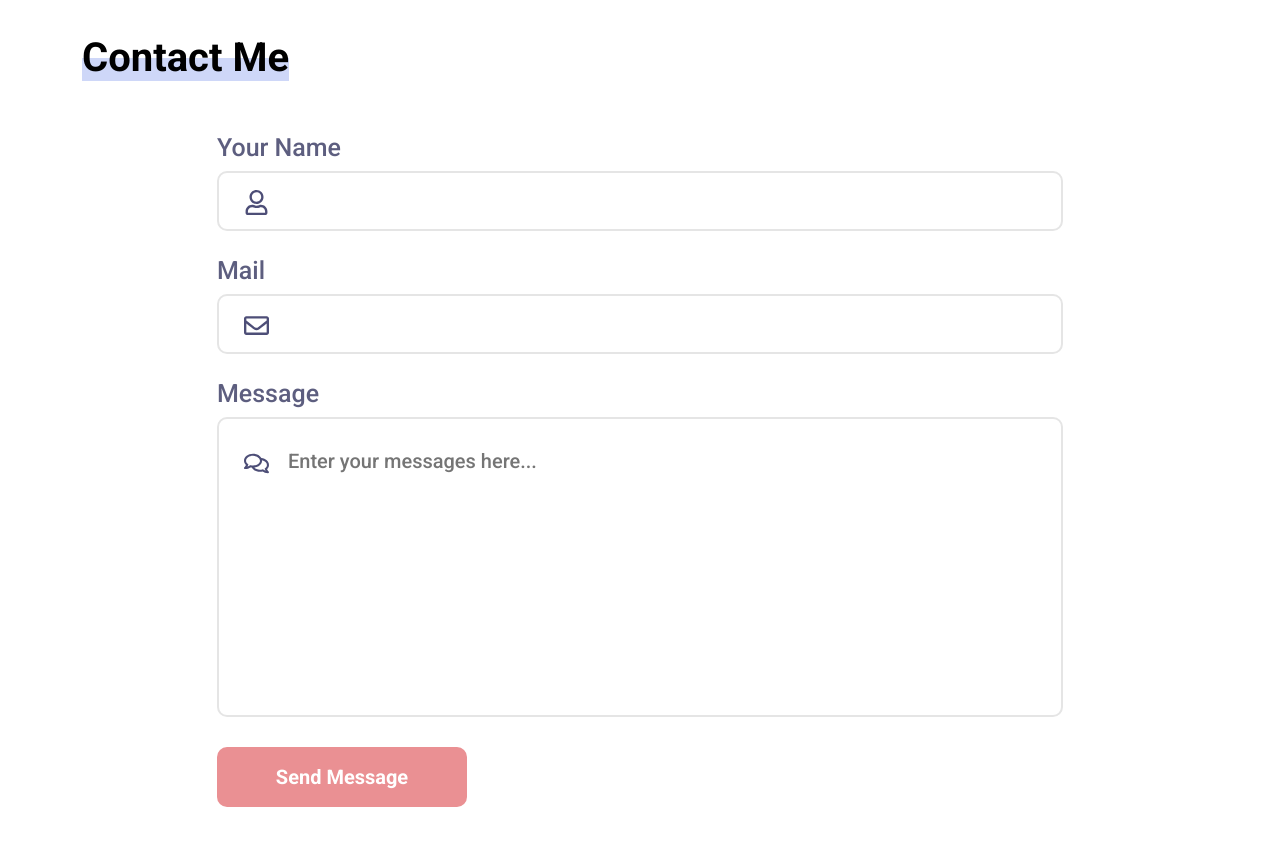
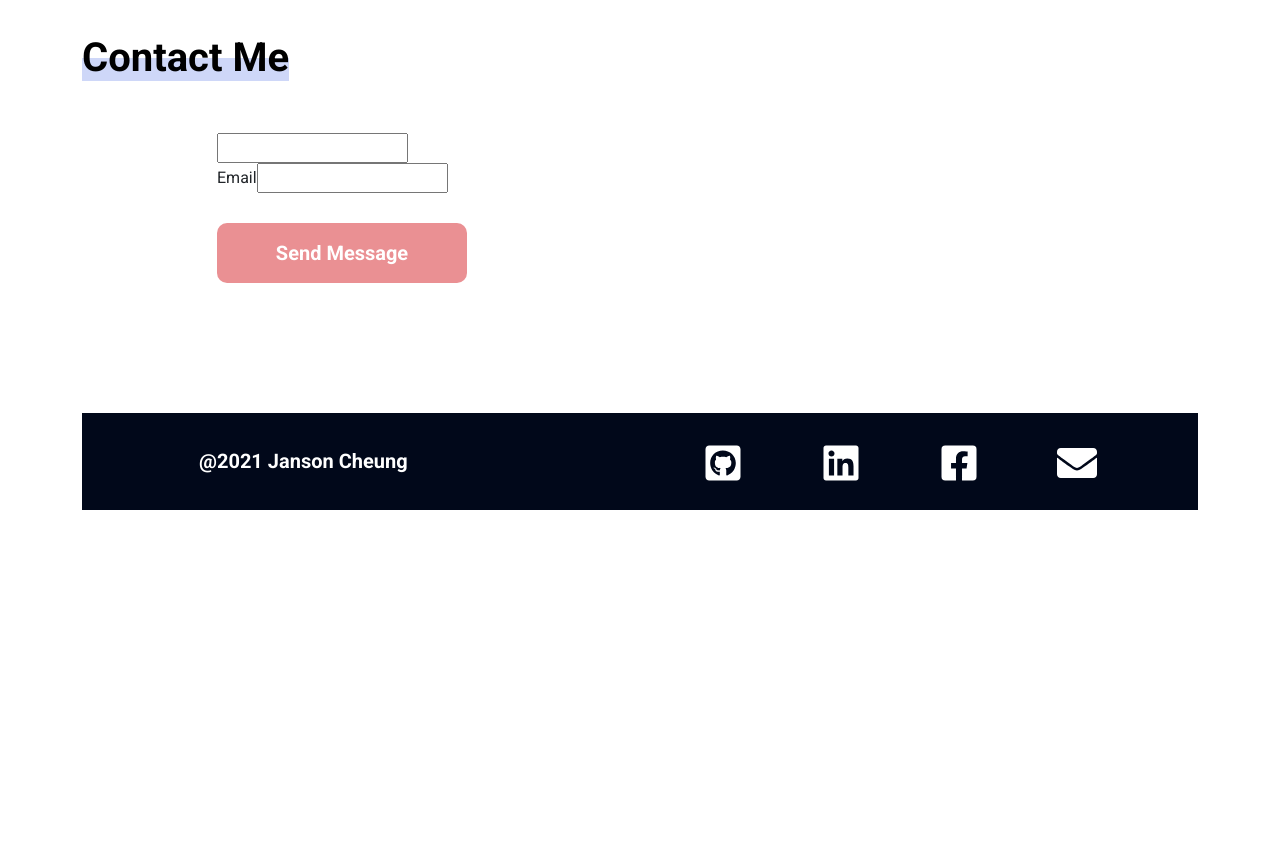
Before and after one commit to janson0004/NewPortfolio, a React (Create React App) app: page /about in a window 1280 px wide. Shown: the part 1220-2065 px from the top of the page. After the commit the page ends 1730 px from the top, so only its background shows below. Built offline with nearby package versions, Linux system fonts and the light colour scheme.

Commit message:
test: form

```diff
--- a/src/views/About.jsx
+++ b/src/views/About.jsx
@@ -86,7 +86,7 @@ const About = () => {
         onSubmit="submit"
       >
         <input type="hidden" name="form-name" value="contact v1" />
-        <FormTitle>Your Name</FormTitle>
+        {/* <FormTitle>Your Name</FormTitle>
         <BarWrapper>
           <IconAndTagWrapper>
             <CustomIcon>
@@ -96,7 +96,7 @@ const About = () => {
           </IconAndTagWrapper>
         </BarWrapper>
 
-        {/* Mail part */}
+
         <FormTitle htmlFor="email">Mail</FormTitle>
         <BarWrapper>
           <IconAndTagWrapper>
@@ -107,7 +107,7 @@ const About = () => {
           </IconAndTagWrapper>
         </BarWrapper>
 
-        {/* Message Part */}
+
         <FormTitle>Message</FormTitle>
         <MessageWrapper>
           <IconWrapper>
@@ -122,7 +122,18 @@ const About = () => {
               required
             ></MessageInput>
           </IconWrapper>
-        </MessageWrapper>
+        </MessageWrapper> */}
+        <div>
+          <label>
+            <input type="text" name="name"></input>
+          </label>
+        </div>
+
+        <div>
+          <label htmlFor="email"> Email</label>
+          <input id="email" type="email" name="email" />
+        </div>
+
         <SubmitButton type="submit">Send Message</SubmitButton>
       </ContactForm>
     </CustomContainer>
```
